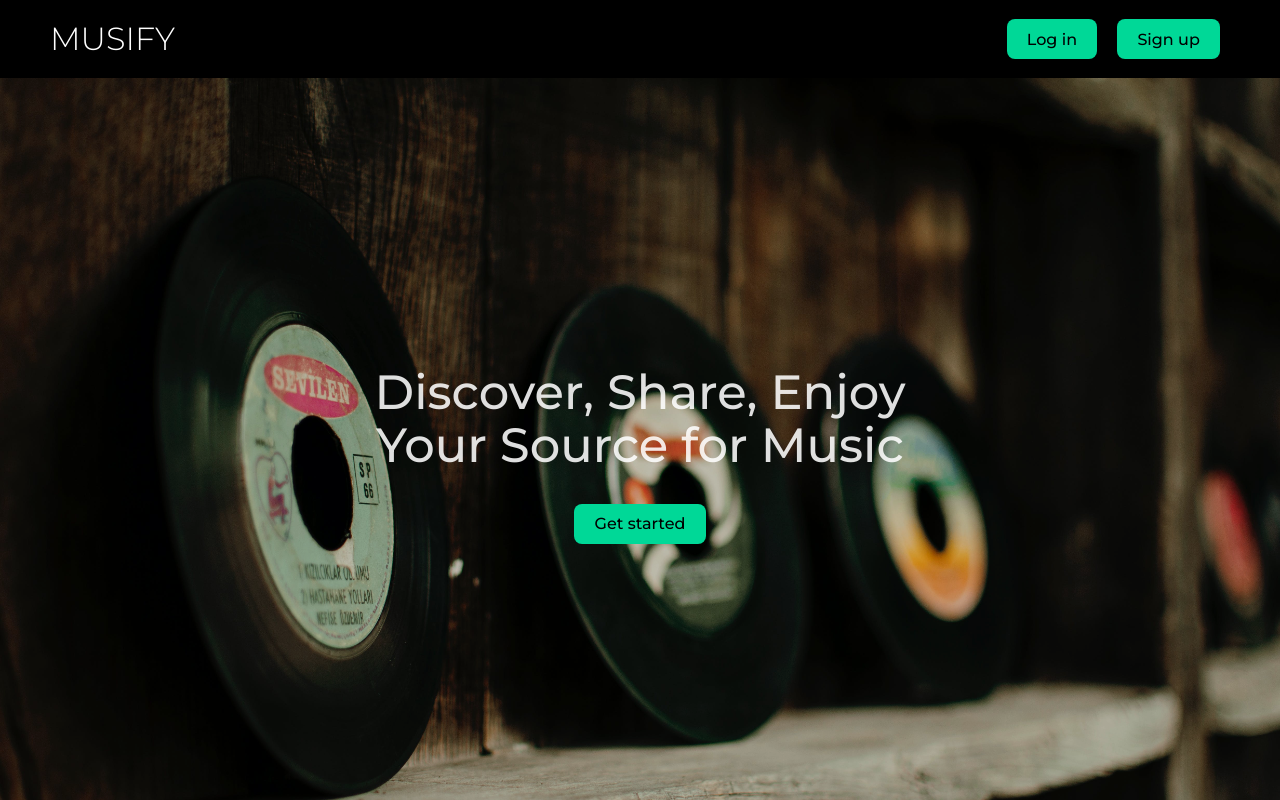
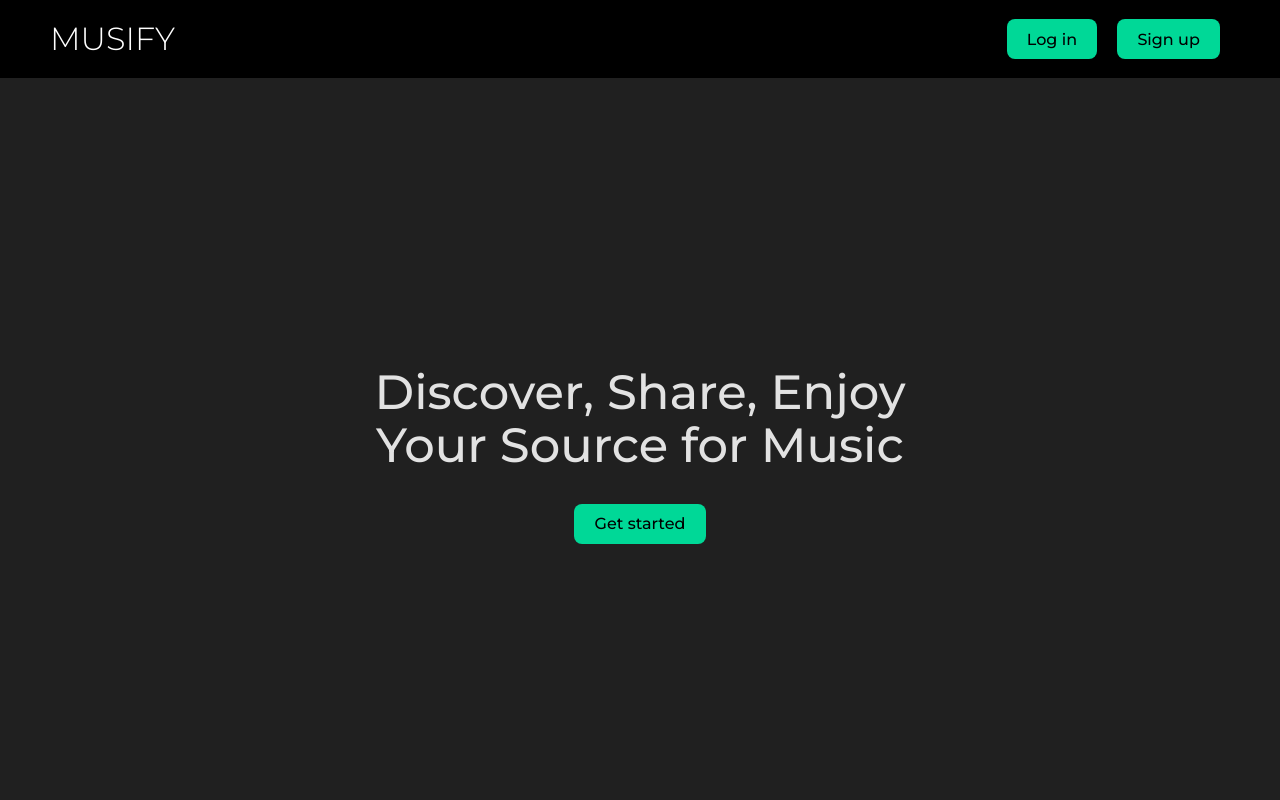
Before and after one commit to jakepel03/msi-docker, a React (Vite) app in the folder react/musify/: page / in a window 1280 px wide. Built offline with nearby package versions, Linux system fonts and the light colour scheme; no server answers.

Commit message:
Testing CI-CD

```diff
--- a/react/musify/src/pages/LandingPage.css
+++ b/react/musify/src/pages/LandingPage.css
@@ -30,7 +30,7 @@ button {
 
 .content-container {
   height: 100%;
-  background-image: url("../assets/landing-page-background.jpg");
+  /*background-image: url("../assets/landing-page-background.jpg");*/
   background-color: rgba(0, 0, 0, 0.1);
   background-blend-mode: darken;
   background-size: cover;
```
